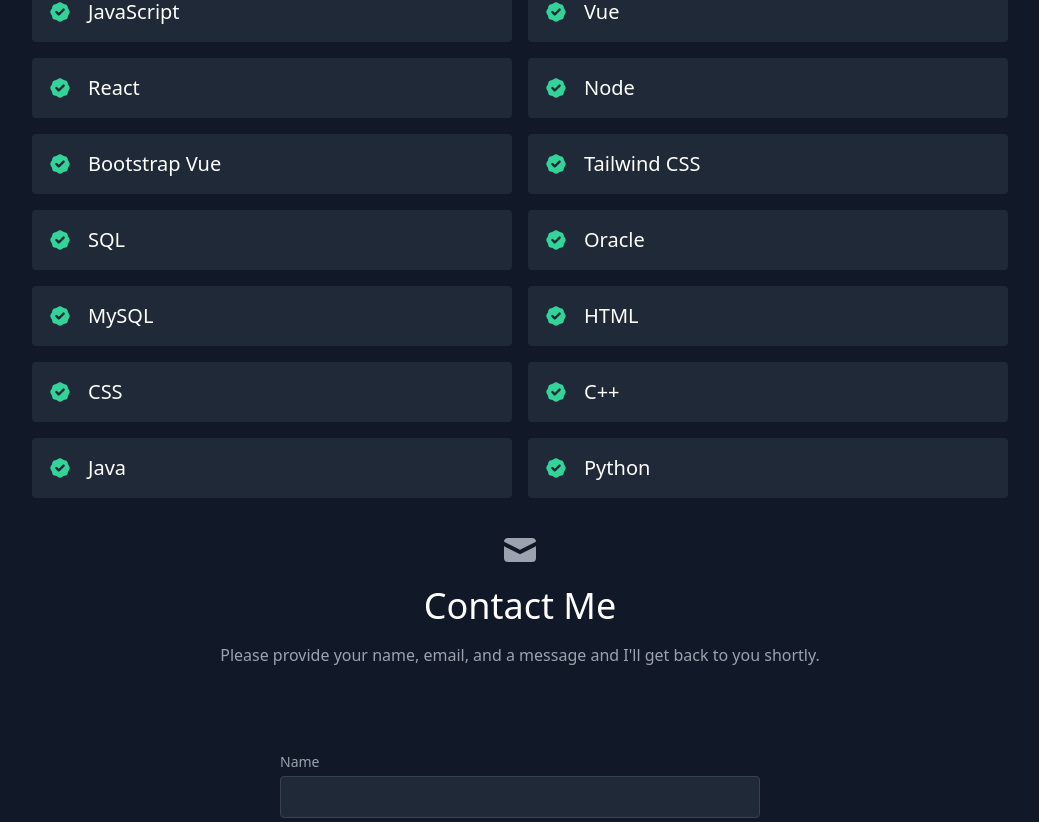
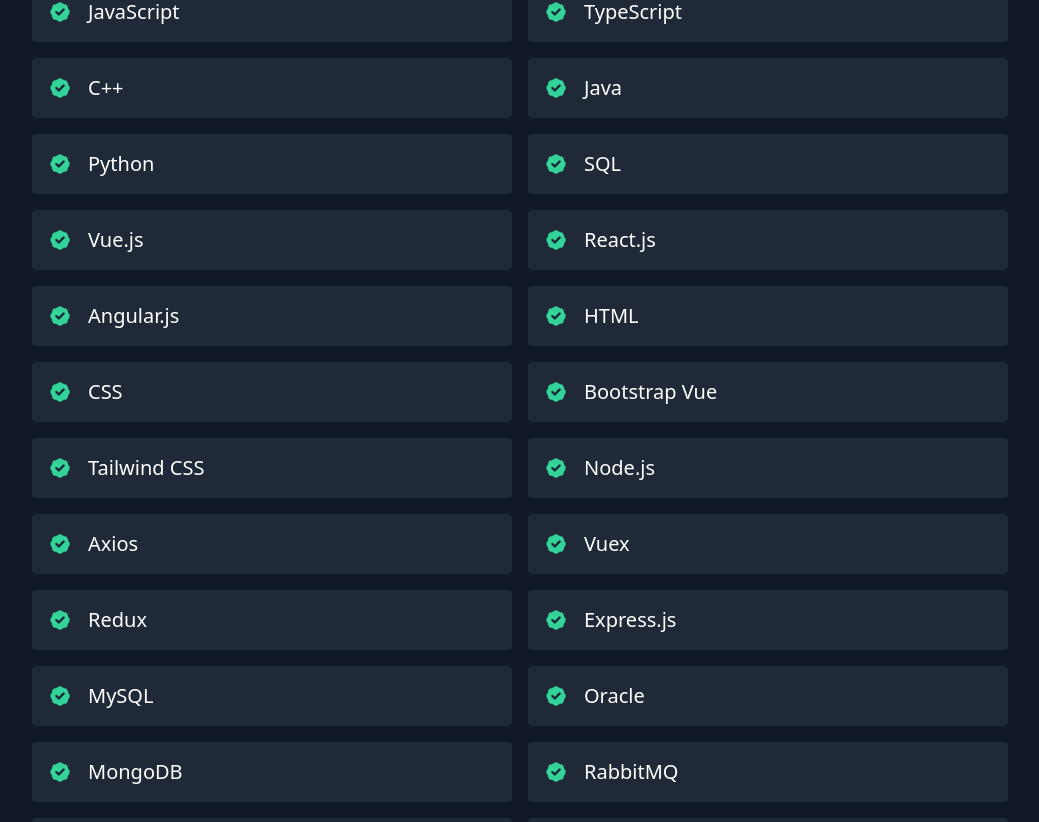
Before and after one commit to eugenetedkim/react_portfolio, a React (Create React App) app: page / in a window 1280 px wide. Shown: the part 1958-2780 px from the top of the page, without its empty margins (120-1159 px from the left). Built offline with nearby package versions, Linux system fonts and the light colour scheme.

Commit message:
Changed resume and skills

```diff
--- a/src/components/Projects.js
+++ b/src/components/Projects.js
@@ -11,7 +11,7 @@
       data-aos-delay="600"
     >
       <div className="container px-5 py-10 mx-auto text-center lg:px-40">
-        <div className="flex flex-col w-full mb-20 h-full">
+        <div className="flex flex-col w-full mb-20">
           <CodeIcon className="mx-auto inline-block w-10 mb-4" />
           <h1 className="sm:text-4xl text-3xl font-medium title-font mb-4 text-white">
             Apps I've Built
--- a/src/components/Skills.js
+++ b/src/components/Skills.js
@@ -4,12 +4,7 @@
 
 export default function Skills() {
   return (
-    <section
-      id="skills"
-      className="lg:h-screen"
-      data-aos="fade-right"
-      data-aos-delay="600"
-    >
+    <section id="skills" data-aos="fade-right" data-aos-delay="600">
       <div className="container px-5 py-10 mx-auto">
         <div className="text-center mb-20">
           <ChipIcon className="w-10 inline-block mb-4" />
--- a/src/data.js
+++ b/src/data.js
@@ -1,17 +1,17 @@
 export const projects = [
   {
     title: 'To Do Manager',
-    subtitle: 'Vue',
+    subtitle: 'Vue App',
     description:
-      'Built using Vue.js with the Vuex state management library and Axios.',
+      'Built using Vue.js, Axios, and Vuex, this app fetches to do list items from an API using Axios then uses Vuex to better manage the app state as opposed to passing props and emitting events which can cause issues as the app grows and becomes more complex.',
     image: './vuex_todo_manager.gif',
     link: 'https://github.com/eugenetedkim/Vue-To-Do-Manager',
   },
   {
     title: 'Interactive Browser-based JavaScript Coding Environment',
-    subtitle: 'React',
+    subtitle: 'React App',
     description:
-      'A CLI to launch an interactive development environment for writing + documenting code. Built using React, Redux, TypeScript, and a package-based architecture.',
+      'Built using React, Redux, TypeScript, and a package-based architecture, this app provides a CLI to launch an interactive development environment for writing and documenting code.',
     image: './project-1.gif',
     link: 'https://github.com/eugenetedkim',
   },
@@ -52,17 +52,30 @@
 
 export const skills = [
   'JavaScript',
-  'Vue',
-  'React',
-  'Node',
-  'Bootstrap Vue',
-  'Tailwind CSS',
-  'SQL',
-  'Oracle',
-  'MySQL',
-  'HTML',
-  'CSS',
+  'TypeScript',
   'C++',
   'Java',
   'Python',
+  'SQL',
+  'Vue.js',
+  'React.js',
+  'Angular.js',
+  'HTML',
+  'CSS',
+  'Bootstrap Vue',
+  'Tailwind CSS',
+  'Node.js',
+  'Axios',
+  'Vuex',
+  'Redux',
+  'Express.js',
+  'MySQL',
+  'Oracle',
+  'MongoDB',
+  'RabbitMQ',
+  'AWS',
+  'PM2',
+  'Git',
+  'Bitbucket',
+  'Jira',
 ];
```
Also changed, not shown: 12 other files (tests, documents, lock files or other folders).
